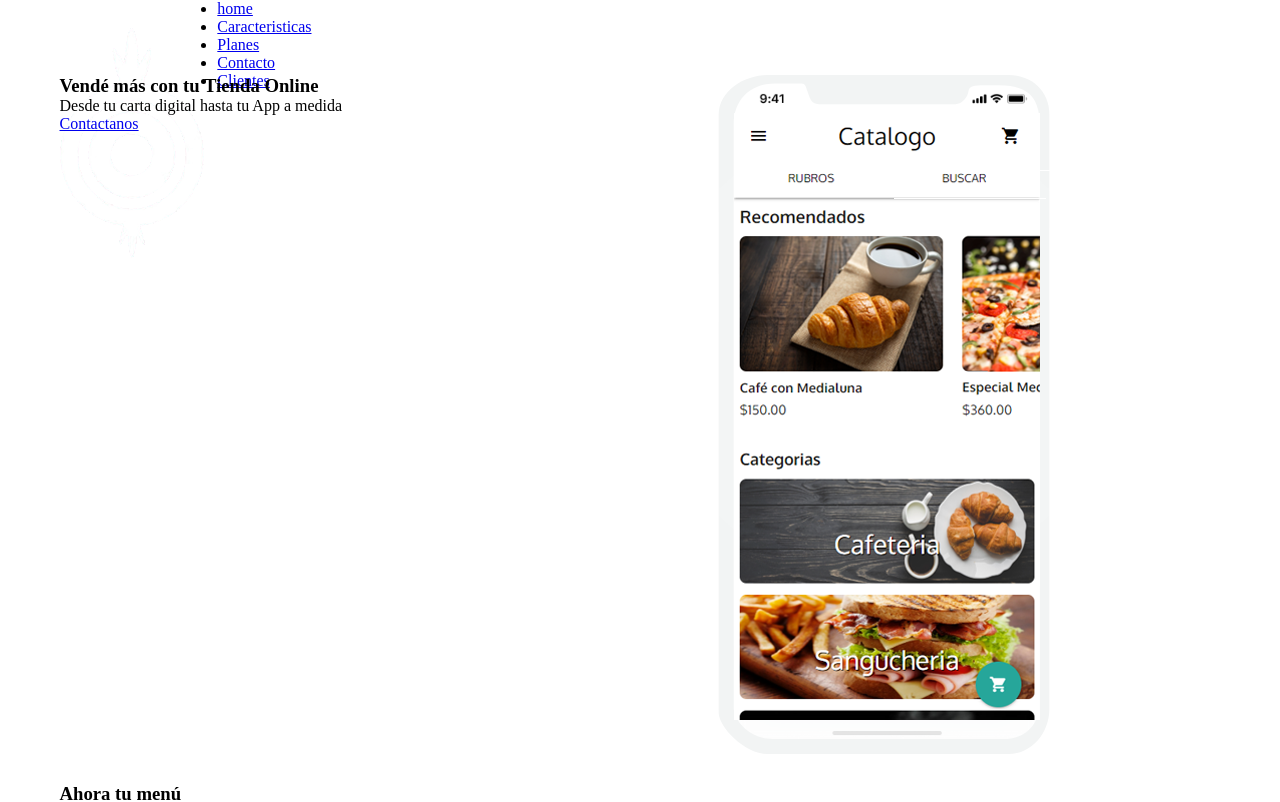
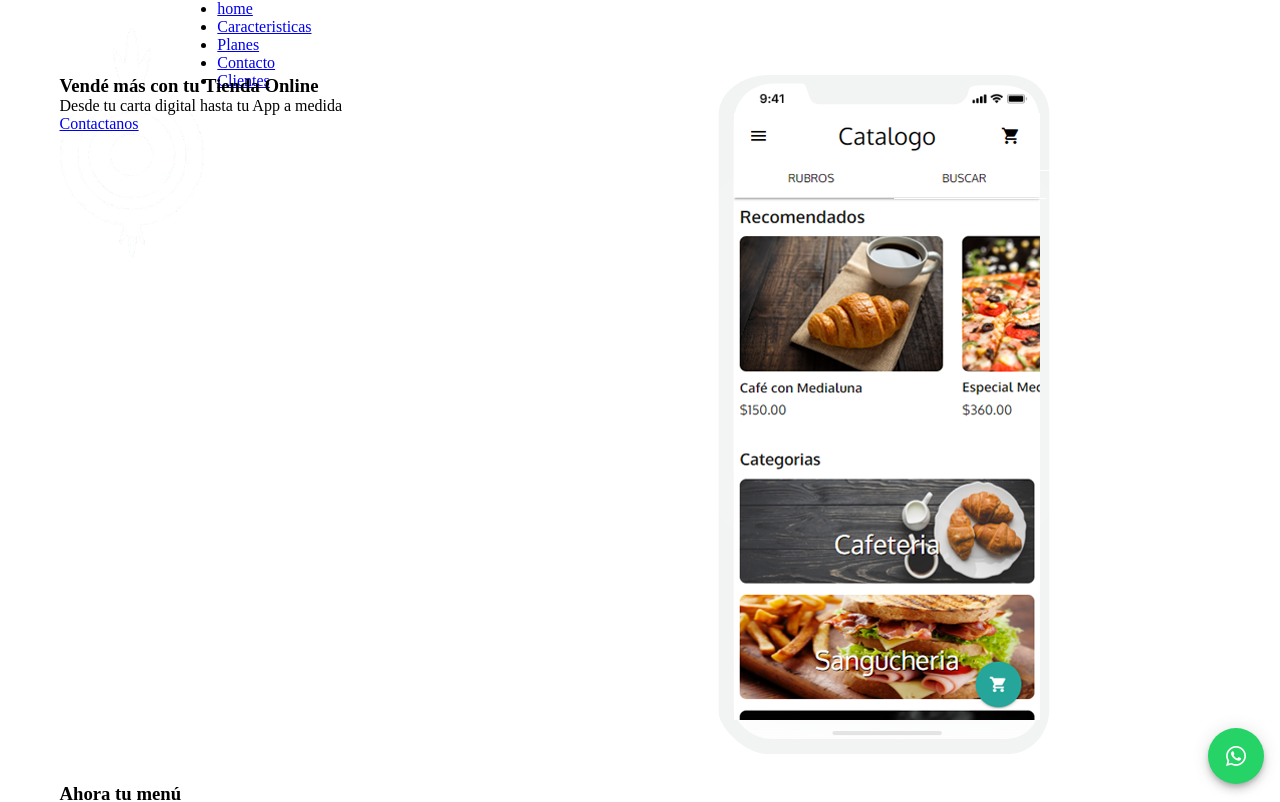
Before and after one commit to agustinfranc/onion-frontend, a Nuxt app: page / in a window 1280 px wide. Shown: the top 802 px of the page. Built offline with nearby package versions, Linux system fonts and the light colour scheme.

Commit message:
landing: agrego icono whatsapp

```diff
--- a/pages/index.vue
+++ b/pages/index.vue
@@ -492,6 +492,7 @@
                   <h3>Email</h3>
                   <a
                     href="mailto:contacto@onion.com.ar"
+                    target="_blank"
                     class="genric-btn info-border radius d-block d-md-inline-block"
                     style="margin-top: 10px; padding: 0 4px"
                     >contacto@onion.com.ar</a
@@ -510,6 +511,7 @@
                   <h3>Teléfono</h3>
                   <a
                     href="https://wa.me/5491154876345"
+                    target="_blank"
                     class="genric-btn info-border radius d-block d-md-inline-block"
                     style="margin-top: 10px"
                     >011 54876345</a
@@ -522,6 +524,19 @@
       </div>
     </div>
     <!--/ contact_area  -->
+
+    <v-btn
+      elevation="2"
+      color="#25d366"
+      fab
+      fixed
+      bottom
+      right
+      href="https://wa.me/5491154876345"
+      target="_blank"
+    >
+      <v-icon color="#fff">mdi-whatsapp</v-icon>
+    </v-btn>
 
     <!-- footer start -->
     <footer class="footer">
@@ -567,6 +582,9 @@
                   <li>
                     <a href="#contact_area">Contacto</a>
                   </li>
+                  <li>
+                    <a href="#partners_area">Clientes</a>
+                  </li>
                 </ul>
               </div>
             </div>
@@ -578,7 +596,7 @@
                     <v-icon dark color="white" class="mx-1" size="24px"
                       >mdi-email</v-icon
                     >
-                    <a href="mailto:contacto@onion.com.ar"
+                    <a href="mailto:contacto@onion.com.ar" target="_blank"
                       >contacto@onion.com.ar</a
                     >
                   </li>
@@ -586,7 +604,9 @@
                     <v-icon dark color="white" class="mx-1" size="24px"
                       >mdi-whatsapp</v-icon
                     >
-                    <a href="https://wa.me/5491154876345">+54 911 54876345</a>
+                    <a href="https://wa.me/5491154876345" target="_blank"
+                      >+54 911 54876345</a
+                    >
                   </li>
                   <li>
                     <v-icon dark color="white" class="mx-1" size="24px"
@@ -602,7 +622,11 @@
                     <v-icon dark color="white" class="mx-1" size="24px"
                       >mdi-linkedin</v-icon
                     >
-                    <a href="#">Nicolas Briamonte</a>
+                    <a
+                      href="https://www.linkedin.com/in/nicol%C3%A1s-briamonte-2765401aa/?originalSubdomain=ar"
+                      target="_blank"
+                      >Nicolas Briamonte</a
+                    >
                   </li>
                 </ul>
               </div>
```
